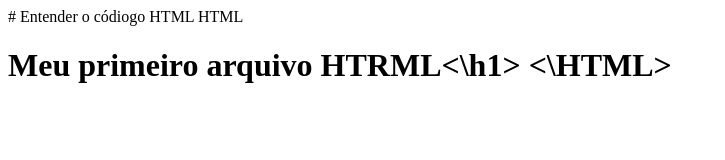
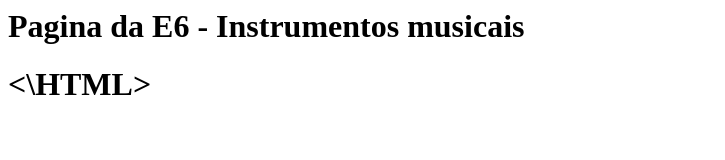
Before and after one commit to marcelosenra/marcelosenra, a plain HTML site: page index.html in a window 1280 px wide. Shown: the whole page, without its empty margins (0-725 px from the left). Drawn offline with Linux system fonts and the light colour scheme.

Commit message:
Atualizando
Atualizando

```diff
--- a/index.html
+++ b/index.html
@@ -1,4 +1,4 @@
-# Entender o códiogo HTML
-HTML
-<h1>Meu primeiro arquivo HTRML<\h1>
+<h1>Pagina da E6 - Instrumentos musicais</h1>
+
+<h1>
 <\HTML>
```
